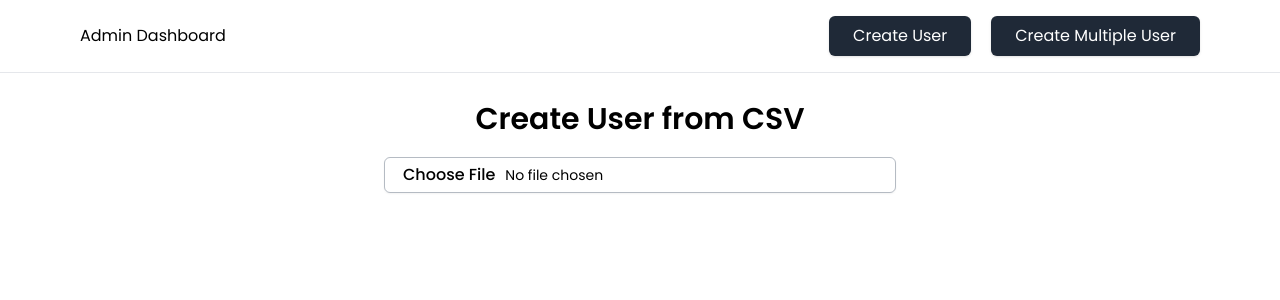
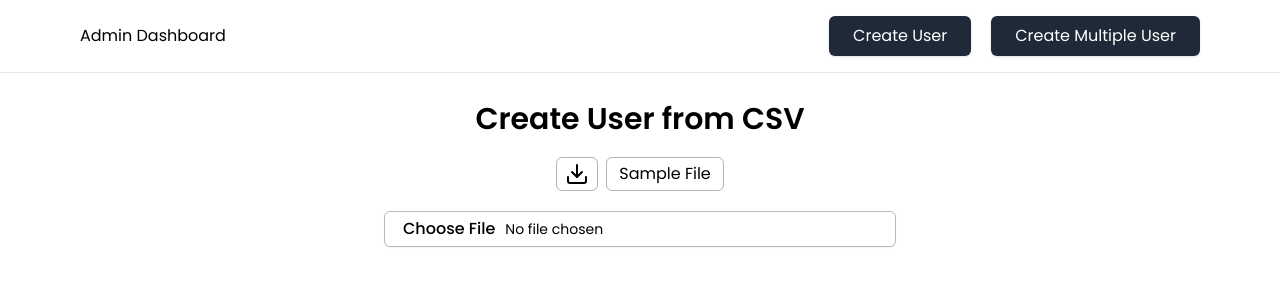
Before and after one commit to ShubhamVsCode/user-app, a Next.js app: page /users/create/csv in a window 1280 px wide. Shown: the top 300 px of the page. Built offline with nearby package versions, Linux system fonts and the light colour scheme.

Commit message:
CSV Sample

```diff
--- a/src/app/users/create/csv/page.tsx
+++ b/src/app/users/create/csv/page.tsx
@@ -15,6 +15,8 @@ import { zodResolver } from "@hookform/resolvers/zod";
 import { userSchema } from "@/schema/userSchema";
 import FileComponent from "@/components/FileComponent";
 import CreateUserForm from "@/components/CreateUserForm";
+import Link from "next/link";
+import { Download } from "lucide-react";
 
 const CreatePage = () => {
   const { usersFromCSV } = useSelector(usersSelector);
@@ -24,6 +26,25 @@ const CreatePage = () => {
       <h1 className="text-3xl font-semibold text-center mt-7 mb-5">
         Create User from CSV
       </h1>
+      <div className="text-center mb-5 flex justify-center items-center gap-2">
+        <Link
+          href={"/SampleUserData.csv"}
+          className="border border-black/30 rounded-md px-2 py-1 bg-transparent hover:bg-slate-200 duration-300 flex group"
+          download={true}
+        >
+          <Download />
+        </Link>
+
+        <Link
+          href={
+            "https://docs.google.com/spreadsheets/d/1g8rT2JJfECY8s2drXypp-l2BQOI-VkKVZ6xR9JXCHx8/edit?usp=sharing"
+          }
+          className="border border-black/30 rounded-md px-3 py-1 bg-transparent hover:bg-slate-200 duration-300"
+          target="_blank"
+        >
+          Sample File
+        </Link>
+      </div>
 
       <div className="max-w-lg mx-auto">
         <FileComponent />
```
Also changed, not shown: public/SampleUserData.csv (added).
